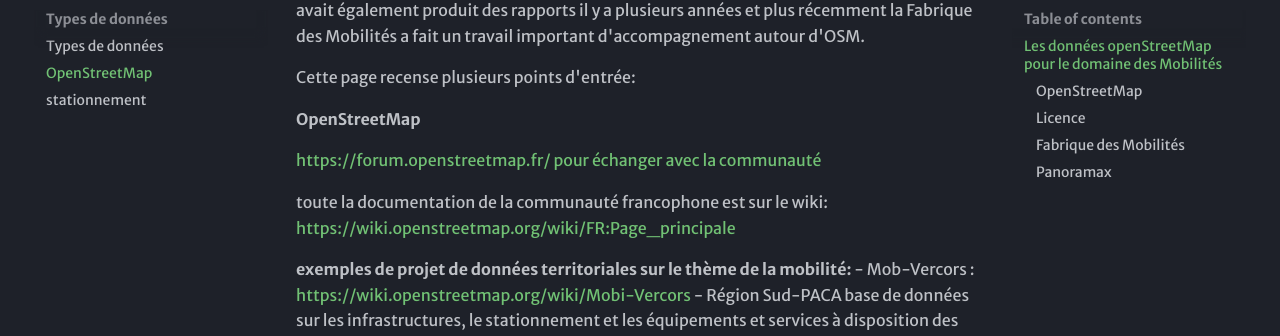
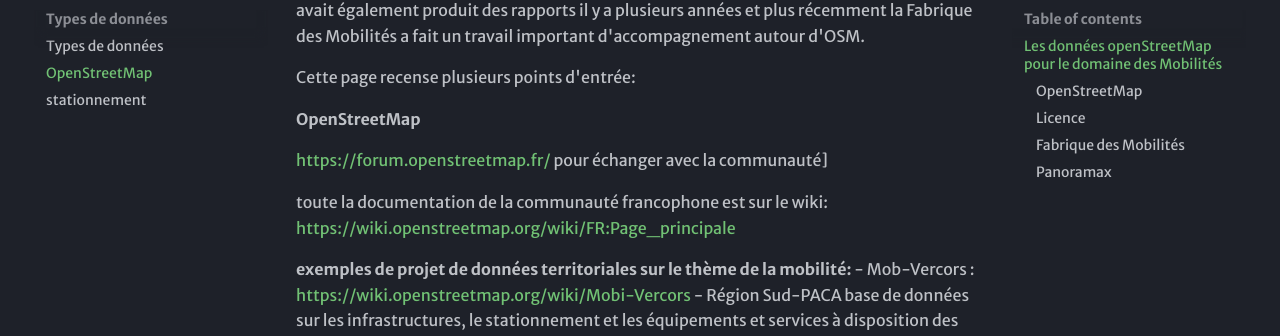
Before and after one commit to xdurang/mobscidat, an MkDocs documentation site: the page built from docs/types_donnees/openstreetmap.md, in a window 1280 px wide and 900 px high, scrolled down 315 px. Shown: the part 110-446 px from the top of the window. Built offline with MkDocs 1.6.1 and Material for MkDocs 9.7.7, drawn with Linux system fonts in a browser that asks for light colours; some web fonts are replaced; comment, search, counter and statistics services are not loaded; part of the change alters nothing that is shown.

```diff
--- a/docs/types_donnees/openstreetmap.md
+++ b/docs/types_donnees/openstreetmap.md
@@ -10,7 +10,7 @@ Le wiki de la communauté OpenStreetMap fournit beaucoup d'informations, le Cere
 Cette page recense plusieurs points d'entrée:
 
 #### OpenStreetMap
-[https://forum.openstreetmap.fr/ pour échanger avec la communauté](https://forum.openstreetmap.fr/ pour échanger avec la communauté)
+[https://forum.openstreetmap.fr/](https://forum.openstreetmap.fr/) pour échanger avec la communauté]
 
 toute la documentation de la communauté francophone est sur le wiki:
 [https://wiki.openstreetmap.org/wiki/FR:Page_principale](https://wiki.openstreetmap.org/wiki/FR:Page_principale)
```
